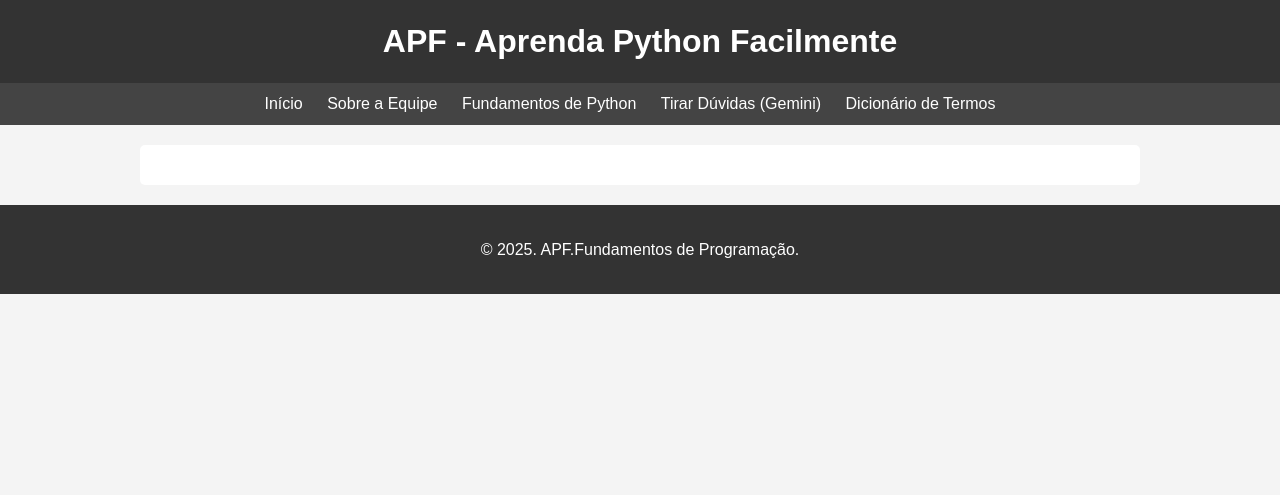
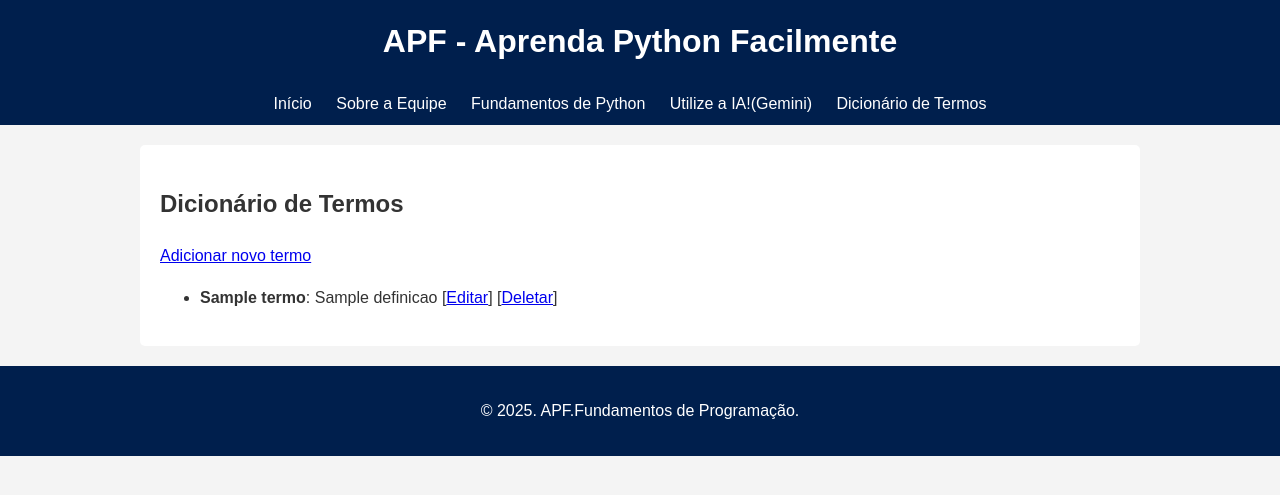
Before and after one commit to pedrotti007/projeto_messias, a Flask app: template template/dicionario.html in a window 1280 px wide. Shown: the top 495 px of the page. Run offline with Flask 3, Linux system fonts and the light colour scheme; the template is opened without the code that fills it: most values are stand-ins (such as "Sample title", 1, 10 or a date in 2020).

Commit message:
Commit do site inteiro

```diff
--- a/DATA/dicionario.txt
+++ b/DATA/dicionario.txt
@@ -0,0 +1,2 @@
+variável|É um espaço na memória para armazenar valores.
+função|Um bloco de código reutilizável que executa uma tarefa específica.
--- a/app.py
+++ b/app.py
@@ -1,10 +1,66 @@
-from flask import Flask
+
+from google import genai
+
+client = genai.Client(api_key="AIzaSyBub0nEbWIC16FEBhG5w5DV9Oj2KV9km08")
+
+response = client.models.generate_content(
+    model="gemini-2.0-flash",
+    contents="Explain how AI works in a few words",
+)
+
+print(response.text)
+
+def carregar_termos():
+    termos = {}
+    try:
+        with open("/DATA/dicionario.txt", "r", encoding="utf-8") as f:
+            for linha in f:
+                if '|' in linha:
+                    termo, definicao = linha.strip().split('|', 1)
+                    termos[termo] = definicao
+    except FileNotFoundError:
+        pass
+    return termos
+
+def salvar_termos(termos):
+    with open("/DATA/dicionario.txt ", "w", encoding="utf-8") as f:
+        for termo, definicao in termos.items():
+            f.write(f"{termo}|{definicao}\n")
+from flask import Flask, render_template, request, redirect, url_for
 
 app = Flask(__name__)
 
-@app.route('/')
-def home():
-    return '<h1>Olá, mundo!</h1>'
+@app.route("/dicionario")
+def dicionario():
+    termos = carregar_termos()
+    return render_template("dicionario.html", termos=termos)
 
-if __name__ == '__main__':
-    app.run(debug=True)
+@app.route("/adicionar", methods=["GET", "POST"])
+def adicionar():
+    if request.method == "POST":
+        termo = request.form["termo"].strip()
+        definicao = request.form["definicao"].strip()
+        termos = carregar_termos()
+        termos[termo] = definicao
+        salvar_termos(termos)
+        return redirect(url_for("dicionario"))
+    return render_template("adicionar.html")
+
+@app.route("/editar/<termo>", methods=["GET", "POST"])
+def editar(termo):
+    termos = carregar_termos()
+    if request.method == "POST":
+        nova_definicao = request.form["definicao"]
+        termos[termo] = nova_definicao
+        salvar_termos(termos)
+        return redirect(url_for("dicionario"))
+    definicao = termos.get(termo, "")
+    return render_template("editar.html", termo=termo, definicao=definicao)
+
+@app.route("/deletar/<termo>")
+def deletar(termo):
+    termos = carregar_termos()
+    if termo in termos:
+        del termos[termo]
+        salvar_termos(termos)
+    return redirect(url_for("dicionario"))
--- a/static/style.css
+++ b/static/style.css
@@ -8,7 +8,7 @@
 }
 
 header {
-    background: #333;
+    background: #001f4d;
     color: #fff;
     padding: 1rem 0;
     text-align: center;
@@ -19,7 +19,7 @@
 }
 
 nav {
-    background: #444;
+    background:#001f4d;
     color: #fff;
     padding: 0.5rem;
     text-align: center;
@@ -100,7 +100,7 @@
 footer {
     text-align: center;
     padding: 1rem;
-    background: #333;
+    background: #001f4d;
     color: #fff;
     margin-top: 20px;
 }
--- a/template/dicionario.html
+++ b/template/dicionario.html
@@ -24,7 +24,7 @@
                     <a href="python_fundamentos.html">Tratamento de Exceções</a>
                 </div>
             </li>
-            <li><a href="tirar_duvidas.html">Tirar Dúvidas (Gemini)</a></li>
+            <li><a href="tirar_duvidas.html">Utilize a IA!(Gemini)</a></li>
             <li class="dropdown">
                 <a href="javascript:void(0)" class="dropbtn">Dicionário de Termos</a>
                 <div class="dropdown-content">
@@ -35,8 +35,17 @@
         </ul>
     </nav>
     <main>
-        {% block content %}{% endblock %}
+<h2>Dicionário de Termos</h2>
+<a href="{{ url_for('adicionar') }}">Adicionar novo termo</a>
+<ul>
+    <li>
+        <strong>{{ termo }}</strong>: {{ definicao }}
+        [<a href="{{ url_for('editar', termo=termo) }}">Editar</a>]
+        [<a href="{{ url_for('deletar', termo=termo) }}">Deletar</a>]
+    </li>
+</ul>
     </main>
+
     <footer>
         <p>&copy; 2025. APF.Fundamentos de Programação.</p>
     </footer>
--- a/template/dicionario_formulario.html
+++ b/template/dicionario_formulario.html
@@ -24,7 +24,7 @@
                     <a href="python_fundamentos.html">Tratamento de Exceções</a>
                 </div>
             </li>
-            <li><a href="tirar_duvidas.html">Tirar Dúvidas (Gemini)</a></li>
+            <li><a href="tirar_duvidas.html">Utilize a IA!(Gemini)</a></li>
             <li class="dropdown">
                 <a href="javascript:void(0)" class="dropbtn">Dicionário de Termos</a>
                 <div class="dropdown-content">
--- a/template/equipe.html
+++ b/template/equipe.html
@@ -24,7 +24,7 @@
                     <a href="python_fundamentos.html">Tratamento de Exceções</a>
                 </div>
             </li>
-            <li><a href="tirar_duvidas.html">Tirar Dúvidas (Gemini)</a></li>
+            <li><a href="tirar_duvidas.html">Utilize a IA!(Gemini)</a></li>
             <li class="dropdown">
                 <a href="javascript:void(0)" class="dropbtn">Dicionário de Termos</a>
                 <div class="dropdown-content">
--- a/template/index.html
+++ b/template/index.html
@@ -24,7 +24,7 @@
                     <a href="python_fundamentos.html">Tratamento de Exceções</a>
                 </div>
             </li>
-            <li><a href="tirar_duvidas.html">Tirar Dúvidas (Gemini)</a></li>
+            <li><a href="tirar_duvidas.html">Utilize a IA!(Gemini)</a></li>
             <li class="dropdown">
                 <a href="javascript:void(0)" class="dropbtn">Dicionário de Termos</a>
                 <div class="dropdown-content">
@@ -35,7 +35,7 @@
         </ul>
     </nav>
     <main>
-        Olá Seja Bem Vindo! Aqui a nos da APF iremos ajudar voce a entender Python mais Fácil!
+        Olá Seja Bem Vindo! Aqui nÓs da APF iremos ajudar voce a entender Python mais Fácil!
     </main>
     <footer>
         <p>&copy; 2025. APF.Fundamentos de Programação.</p>
--- a/template/python_fundamentos.html
+++ b/template/python_fundamentos.html
@@ -24,7 +24,7 @@
                     <a href="python_fundamentos.html#tx">Tratamento de Exceções</a>
                 </div>
             </li>
-            <li><a href="tirar_duvidas.html">Tirar Dúvidas (Gemini)</a></li>
+            <li><a href="tirar_duvidas.html">Utilize a IA!(Gemini)</a></li>
             <li class="dropdown">
                 <a href="javascript:void(0)" class="dropbtn">Dicionário de Termos</a>
                 <div class="dropdown-content">
--- a/template/tirar_duvidas.html
+++ b/template/tirar_duvidas.html
@@ -24,7 +24,7 @@
                     <a href="python_fundamentos.html">Tratamento de Exceções</a>
                 </div>
             </li>
-            <li><a href="tirar_duvidas.html">Tirar Dúvidas (Gemini)</a></li>
+            <li><a href="tirar_duvidas.html">Utilize a IA!(Gemini)</a></li>
             <li class="dropdown">
                 <a href="javascript:void(0)" class="dropbtn">Dicionário de Termos</a>
                 <div class="dropdown-content">
```
